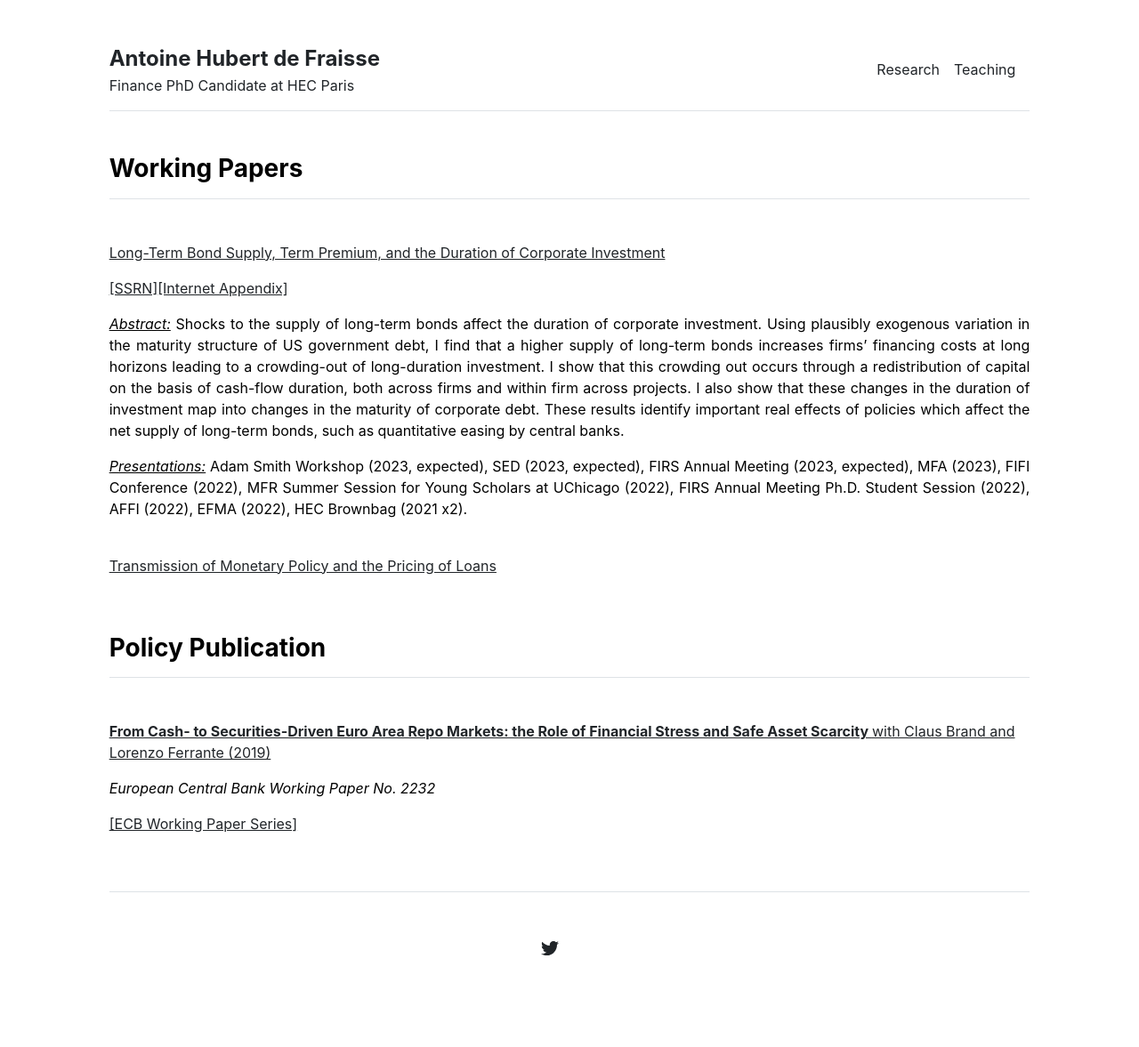
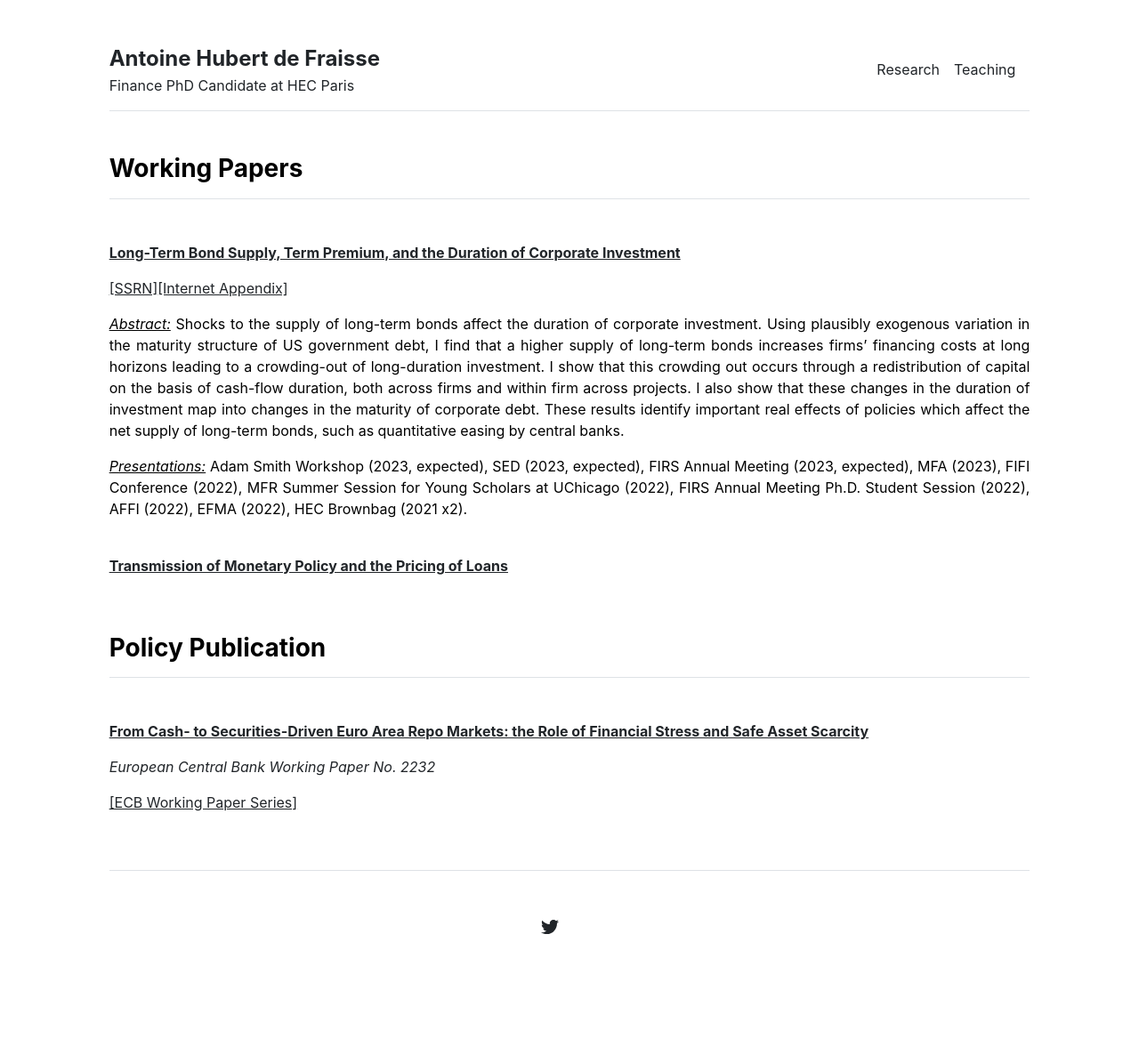
Before and after one commit to antoinehubertdefraisse/antoinehubertdefraisse.github.io, a Jekyll site: the page built from publications.md, in a window 1280 px wide. Shown: the whole page at 89% size. Built offline with Jekyll 4.4.1, drawn with Linux system fonts in a browser that asks for light colours; after the commit the page ends 1153 px from its top, so only the background shows below that.

Commit message:
Update publications.html

```diff
--- a/_includes/publications.html
+++ b/_includes/publications.html
@@ -1,7 +1,7 @@
 <div class="row g-5 mb-5">
   <div>
     <h3 class="fw-bold border-bottom pb-3 mb-5">Working Papers</h3>
-  <p><a href="https://papers.ssrn.com/sol3/papers.cfm?abstract_id=4064763" target="_blank">Long-Term Bond Supply, Term Premium, and the Duration of Corporate Investment
+  <p><a href="https://papers.ssrn.com/sol3/papers.cfm?abstract_id=4064763" target="_blank"> <b>Long-Term Bond Supply, Term Premium, and the Duration of Corporate Investment</b>
       </a></p>
     <p><a href="https://papers.ssrn.com/sol3/papers.cfm?abstract_id=4064763" target="_blank">[SSRN]</a><a href="https://papers.ssrn.com/sol3/papers.cfm?abstract_id=4064763" target="_blank">[Internet Appendix]
       </a> <p>
@@ -12,7 +12,7 @@
 
       <br>
 
-    <p><a href="transmission.pdf" target="_blank">Transmission of Monetary Policy and the Pricing of Loans
+    <p><a href="transmission.pdf" target="_blank"><b>Transmission of Monetary Policy and the Pricing of Loans</b>
       </a></p>
 
   </div>
@@ -21,7 +21,8 @@
 
       <p><a href="https://www.ecb.europa.eu/pub/pdf/scpwps/ecb.wp2232~c3399f4b01.en.pdf" target="_blank">
         <b> From Cash- to Securities-Driven Euro Area Repo Markets: the Role of Financial Stress and Safe Asset Scarcity
-      </b> with Claus Brand and Lorenzo Ferrante (2019) </a></p>
+      </b>  </a></p>
+    <p><a with Claus Brand and Lorenzo Ferrante (2019)</a></p>
         <p> <i> European Central Bank Working Paper No. 2232</em></u> </i>
     <p><a href="https://www.ecb.europa.eu/pub/pdf/scpwps/ecb.wp2232~c3399f4b01.en.pdf" target="_blank">[ECB Working Paper Series]</a><p>
 </div>
```
